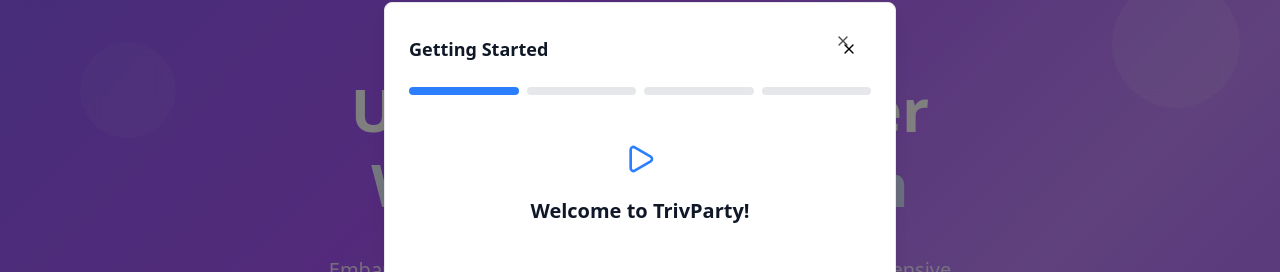
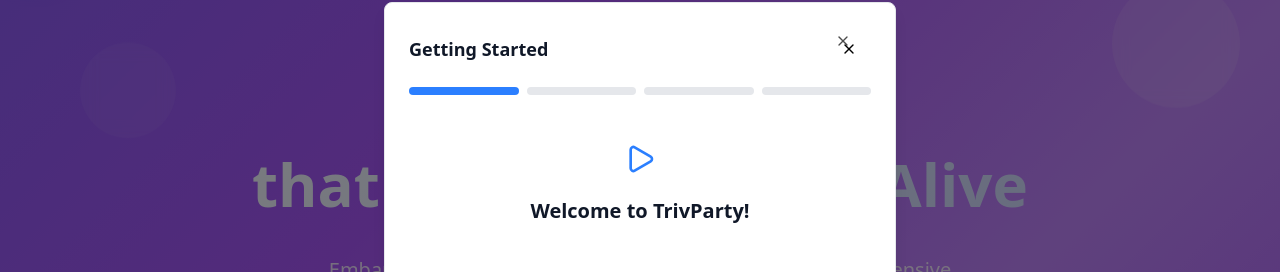
Before and after one commit to Tae5567/TrivParty, a Next.js app: page / in a window 1280 px wide. Shown: the part 169-441 px from the top of the page. Built offline with nearby package versions, Linux system fonts and the light colour scheme; no server answers.

Commit message:
Fix build errors

```diff
--- a/src/app/page.tsx
+++ b/src/app/page.tsx
@@ -69,8 +69,8 @@
       <main className="relative z-10 container mx-auto px-4 py-12 sm:py-20">
         <div className="text-center mb-16 sm:mb-24">
           <h2 className="text-4xl sm:text-5xl lg:text-6xl font-bold text-white mb-6 sm:mb-8 leading-tight">
-            Unleash Your Inner
-            <span className="block gradient-text">Wizard of Wisdom</span>
+            Trivia
+            <span className="block gradient-text">that keeps the Party Alive</span>
           </h2>
           <p className="text-lg sm:text-xl text-white/80 mb-8 sm:mb-12 max-w-2xl mx-auto leading-relaxed">
             Embark on a Journey of Knowledge Exploration with Our
```
